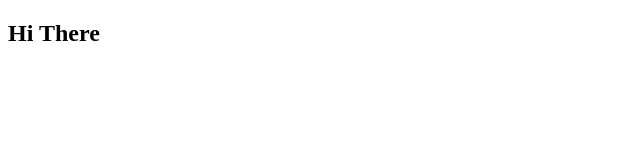
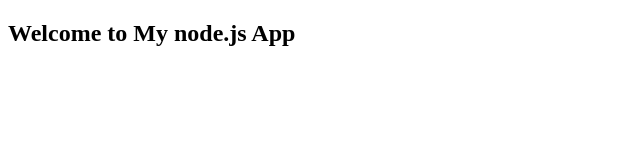
Before and after one commit to kiranvsk1/web-serverNode, a website: page public/index.html in a window 1280 px wide. Shown: the whole page, without its empty margins (0-640 px from the left). Drawn offline with Linux system fonts and the light colour scheme.

Commit message:
Changing welcome note

```diff
--- a/public/index.html
+++ b/public/index.html
@@ -5,6 +5,6 @@
     <title>My Web App</title>
   </head>
   <body>
-    <h2>Hi There</h2>
+    <h2>Welcome to My node.js App</h2>
   </body>
 </html>
```
